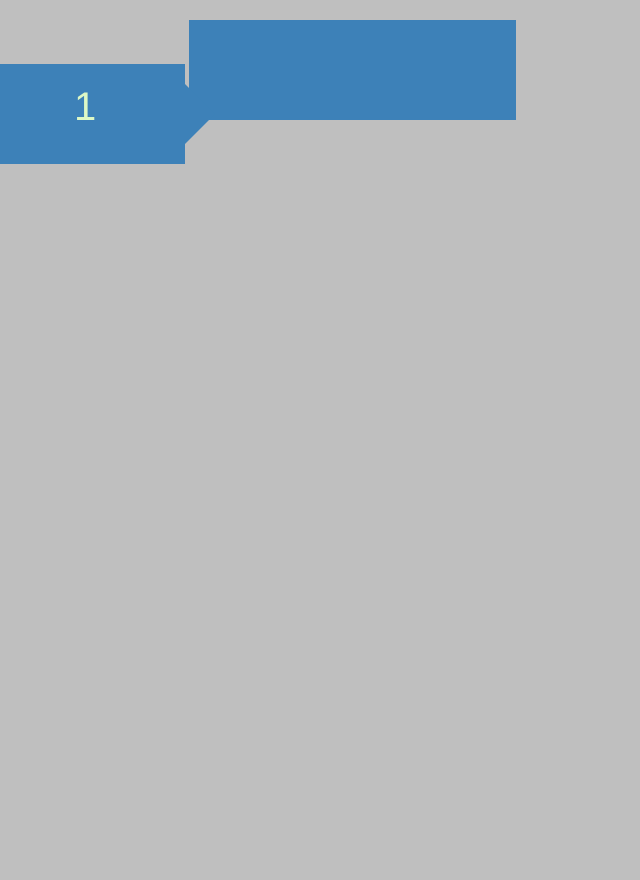
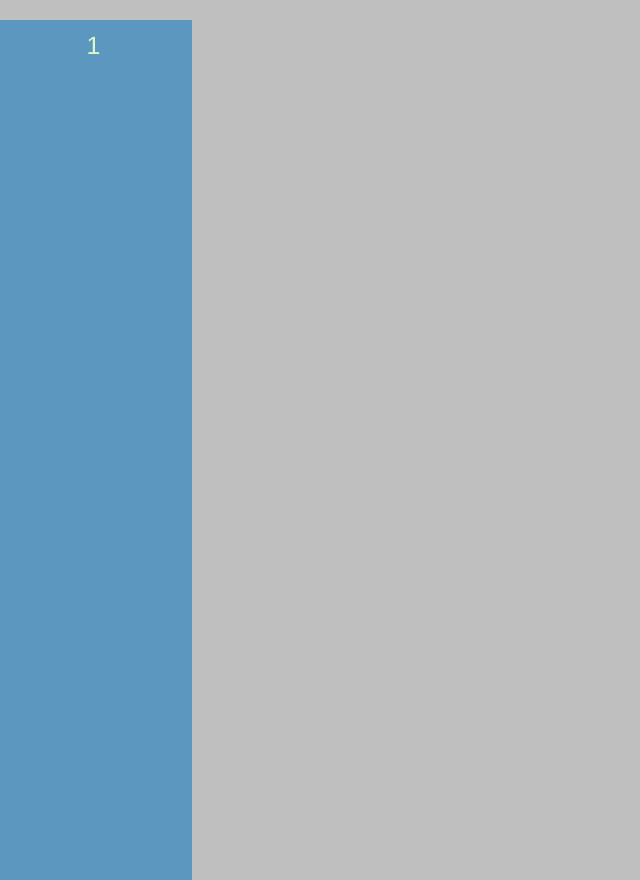
Before and after one commit to chase1745/Course-Planner, a Flask app: page /output in a window 1280 px wide. Shown: the part 52-932 px from the top of the page, without its empty margins (0-640 px from the left). Run offline with Flask 2, Linux system fonts and the light colour scheme; some libraries are stand-ins or nearby versions.

Commit message:
CSS and JS.

```diff
--- a/static/css/app.css
+++ b/static/css/app.css
@@ -115,87 +115,76 @@
 *        Output        *
 *                      *
 ***********************/
-.arrow_box {
-    width: 200px;
-    height: 100px;
-    display: inline-block;
-}
-.arrow_box {
-	position: relative;
-	background: #5c97bf;
-	/*border: 4px solid #c2e1f5;*/
-}
-.arrow_box:after, .arrow_box:before {
-	left: 100%;
-	top: 50%;
-	border: solid transparent;
-	content: " ";
-	height: 0;
-	width: 0;
-	position: absolute;
-	pointer-events: none;
+.tab-sidebar {
+    position: fixed; /* Stay in place */
+    z-index: 1; /* Stay on top */
+    left: 0;
+    background-color: #5c97bf;
+    width: 15%;
+    height: 100%;
+    overflow-y: auto;
+    /*overflow-x: hidden; !* Disable horizontal scroll *!*/
+    /*padding-top: 60px; !* Place content 60px from the top *!*/
+    /*transition: 0.5s; !* 0.5 second transition effect to slide in the sidenav *!*/
 }
 
-.arrow_box:after {
-	border-color: rgba(136, 183, 213, 0);
-	border-left-color: #5c97bf;
-	border-width: 30px;
-	margin-top: -30px;
-}
-.arrow_box:before {
-	border-color: rgba(194, 225, 245, 0);
-	/*border-left-color: #c2e1f5;*/
-	/*border-width: 36px;*/
-	margin-top: -36px;
-}
-.arrow_box > h1 {
+.tab-sidebar a {
+    padding: 8px 8px 8px 45%;
+    text-decoration: none;
+    font-size: 25px;
     color: #ddf8c6;
-    text-align: center;
-    font-size: 40px;
+    display: block;
+    transition: 0.3s
 }
 
 .selected {
-    background: #3D81B8;
+    background-color: #3D81B8;
+    transition: color 1s;
 }
 
-.selected:after{
-    border-left-color: #3D81B8;
+/* Bounce To Right */
+.tab {
+  /*display: inline-block;*/
+  /*vertical-align: middle;*/
+  -webkit-transform: perspective(1px) translateZ(0);
+  transform: perspective(1px) translateZ(0);
+  box-shadow: 0 0 1px transparent;
+  /*position: relative;*/
+  -webkit-transition-property: color;
+  transition-property: color;
+  -webkit-transition-duration: 0.5s;
+  transition-duration: 0.5s;
+}
+.tab:before {
+  content: "";
+  position: absolute;
+  z-index: -1;
+  top: 0;
+  left: 0;
+  right: 0;
+  bottom: 0;
+  background: #3D81B8;
+  -webkit-transform: scaleX(0);
+  transform: scaleX(0);
+  -webkit-transform-origin: 0 50%;
+  transform-origin: 0 50%;
+  -webkit-transition-property: transform;
+  transition-property: transform;
+  -webkit-transition-duration: 0.5s;
+  transition-duration: 0.5s;
+  -webkit-transition-timing-function: ease-out;
+  transition-timing-function: ease-out;
+}
+.tab:hover, .tab:focus, .tab:active {
+  color: white;
+}
+.tab:hover:before, .tab:focus:before, .tab:active:before {
+  -webkit-transform: scaleX(1);
+  transform: scaleX(1);
+  -webkit-transition-timing-function: cubic-bezier(0.52, 1.64, 0.37, 0.66);
+  transition-timing-function: cubic-bezier(0.52, 1.64, 0.37, 0.66);
 }
 
-.schedule {
-    /*border: 3px solid #3D81B8;*/
-    background-color: #3D81B8;
-    /*color: #c2e1f5;*/
-    width: 25%;
-    height: 100px;
-    display: inline-block;
-}
-
-/*.schedule {*/
-	/*position: relative;*/
-	/*background: #5c97bf;*/
-	/*border: 4px solid #c2e1f5;*/
-/*}*/
-/*.arrow_box:after, .arrow_box:before {*/
-	/*left: 100%;*/
-	/*top: 50%;*/
-	/*border: solid transparent;*/
-	/*content: " ";*/
-	/*height: 0;*/
-	/*width: 0;*/
-	/*position: absolute;*/
-	/*pointer-events: none;*/
-/*}*/
-
-/*.arrow_box:after {*/
-	/*border-color: rgba(136, 183, 213, 0);*/
-	/*border-left-color: #5c97bf;*/
-	/*border-width: 30px;*/
-	/*margin-top: -30px;*/
-/*}*/
-/*.arrow_box:before {*/
-	/*border-color: rgba(194, 225, 245, 0);*/
-	/*border-left-color: #c2e1f5;*/
-	/*border-width: 36px;*/
-	/*margin-top: -36px;*/
-/*}*/
+/*background: #5c97bf;*/
+/*background-color: #3D81B8; selected*/
+/*color: #ddf8c6; green*/
--- a/static/js/app.js
+++ b/static/js/app.js
@@ -85,15 +85,15 @@ $(document).ready(function() {
     //////////////////////////
     //         OUTPUT       //
     //////////////////////////
-    $('.box').click(function() {
-        $('.arrow_box').each( function() {
-            if ($(this).hasClass('selected')) {
-                $(this).parent().next().hide();
-            }
+    $('.tab').click(function() {
+        $('.tab').each( function() {
+            // if ($(this).hasClass('selected')) {
+            //     $(this).parent().next().hide();
+            // }
             $(this).removeClass('selected');
         });
-        $(this).children().addClass('selected');
-        $(this).next().show();
+        $(this).addClass('selected');
+        // $(this).next().show();
 
     });
 });
--- a/templates/output.html
+++ b/templates/output.html
@@ -10,26 +10,47 @@
 
 {#<p>Number of schedules: {{ scheduleList|length }}</p>#}
 
+{#{% for schedule in scheduleList %}#}
+{#    <div class="row">#}
+{#    <a href="#" class="box">#}
+{#        {% if loop.index == 1 %}#}
+{#            <div class="arrow_box selected">#}
+{#        {% else %}#}
+{#            <div class="arrow_box">#}
+{#        {% endif %}#}
+{#                <h1>{{loop.index}}</h1>#}
+{#            </div>#}
+{#    </a>#}
+{#    {% if loop.index == 1 %}#}
+{#        <div class="schedule">#}
+{#    {% else %}#}
+{#        <div style="display: none" class="schedule">#}
+{#    {% endif %}#}
+{#            {% for section in schedule %}#}
+{#                <p>{{ section }}</p>#}
+{#            {% endfor %}#}
+{#        </div>#}
+{#    </div>#}
+{#{% endfor %}#}
+
+
+
+
+
+<div class="tab-sidebar">
 {% for schedule in scheduleList %}
-    <div class="row">
-    <a href="#" class="box">
-        {% if loop.index == 1 %}
-            <div class="arrow_box selected">
-        {% else %}
-            <div class="arrow_box">
-        {% endif %}
-                <h1>{{loop.index}}</h1>
-            </div>
-    </a>
-    {% if loop.index == 1 %}
-        <div class="schedule">
-    {% else %}
-        <div style="display: none" class="schedule">
-    {% endif %}
-            {% for section in schedule %}
-                <p>{{ section }}</p>
-            {% endfor %}
-        </div>
+    <div class="tab">
+        <a href="#" id="{{ loop.index }}">{{ loop.index }}</a>
+    </div>
+{% endfor %}
+</div>
+
+
+{% for schedule in scheduleList %}
+    <div class="schedule" id="s-{{ loop.index }}" style="display: none">
+        {% for section in schedule %}
+            {{ section }}
+        {% endfor %}
     </div>
 {% endfor %}
 
```
